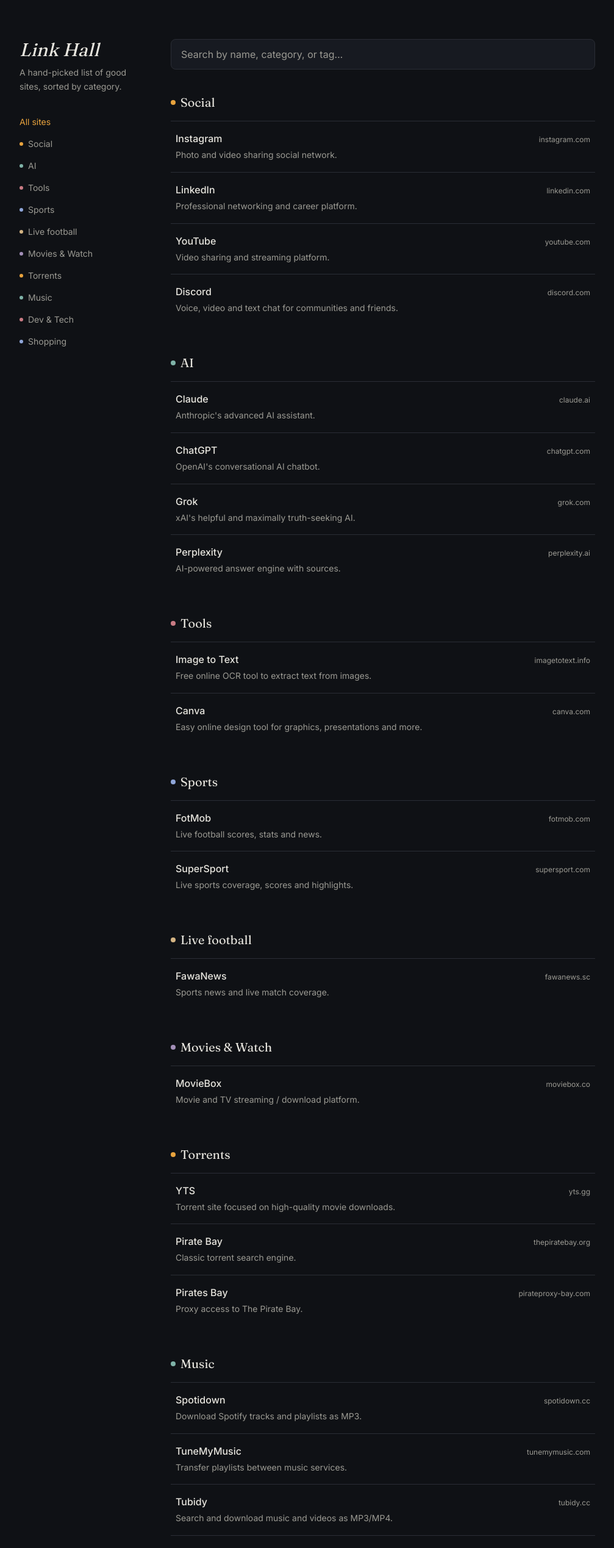
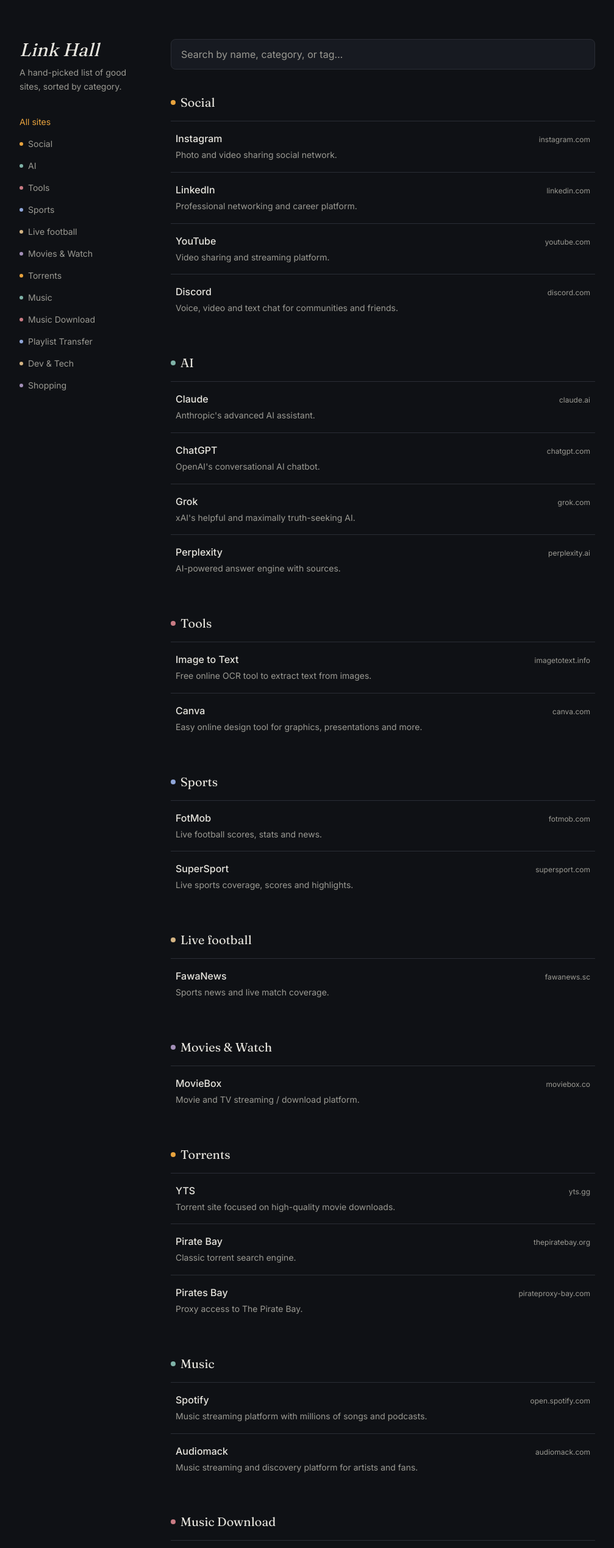
Before and after one commit to visualixefoundation/link-hall, a Next.js app: page / in a window 1280 px wide. Shown: the top 2538 px of the page at 61% size, without its empty margins (136-1143 px from the left). Built offline with nearby package versions, Linux system fonts and the light colour scheme.

Commit message:
Split music categories and add Spotify + Audiomack

```diff
--- a/src/data/sites.ts
+++ b/src/data/sites.ts
@@ -147,38 +147,56 @@
 
   // Music
   {
+    name: "Spotify",
+    url: "https://open.spotify.com",
+    description: "Music streaming platform with millions of songs and podcasts.",
+    category: "Music",
+    tags: ["streaming", "playlists", "podcasts"],
+  },
+  {
+    name: "Audiomack",
+    url: "https://audiomack.com",
+    description: "Music streaming and discovery platform for artists and fans.",
+    category: "Music",
+    tags: ["streaming", "hip-hop", "artists"],
+  },
+
+  // Music Download
+  {
     name: "Spotidown",
     url: "https://spotidown.cc",
     description: "Download Spotify tracks and playlists as MP3.",
-    category: "Music",
+    category: "Music Download",
     tags: ["spotify", "download", "mp3"],
-  },
-  {
-    name: "TuneMyMusic",
-    url: "https://www.tunemymusic.com",
-    description: "Transfer playlists between music services.",
-    category: "Music",
-    tags: ["playlist", "transfer", "spotify"],
   },
   {
     name: "Tubidy",
     url: "https://tubidy.cc",
     description: "Search and download music and videos as MP3/MP4.",
-    category: "Music",
+    category: "Music Download",
     tags: ["mp3", "download", "videos"],
   },
   {
     name: "MP3Juice",
     url: "https://v6.mp3juice.za.com",
     description: "Free online MP3 search and download tool.",
-    category: "Music",
+    category: "Music Download",
     tags: ["mp3", "download", "search"],
+  },
+
+  // Playlist Transfer
+  {
+    name: "TuneMyMusic",
+    url: "https://www.tunemymusic.com",
+    description: "Transfer playlists between music services.",
+    category: "Playlist Transfer",
+    tags: ["playlist", "transfer", "spotify"],
   },
   {
     name: "Soundiiz",
     url: "https://soundiiz.com",
     description: "Transfer and manage playlists across music platforms.",
-    category: "Music",
+    category: "Playlist Transfer",
     tags: ["playlist", "transfer", "management"],
   },
 
```
